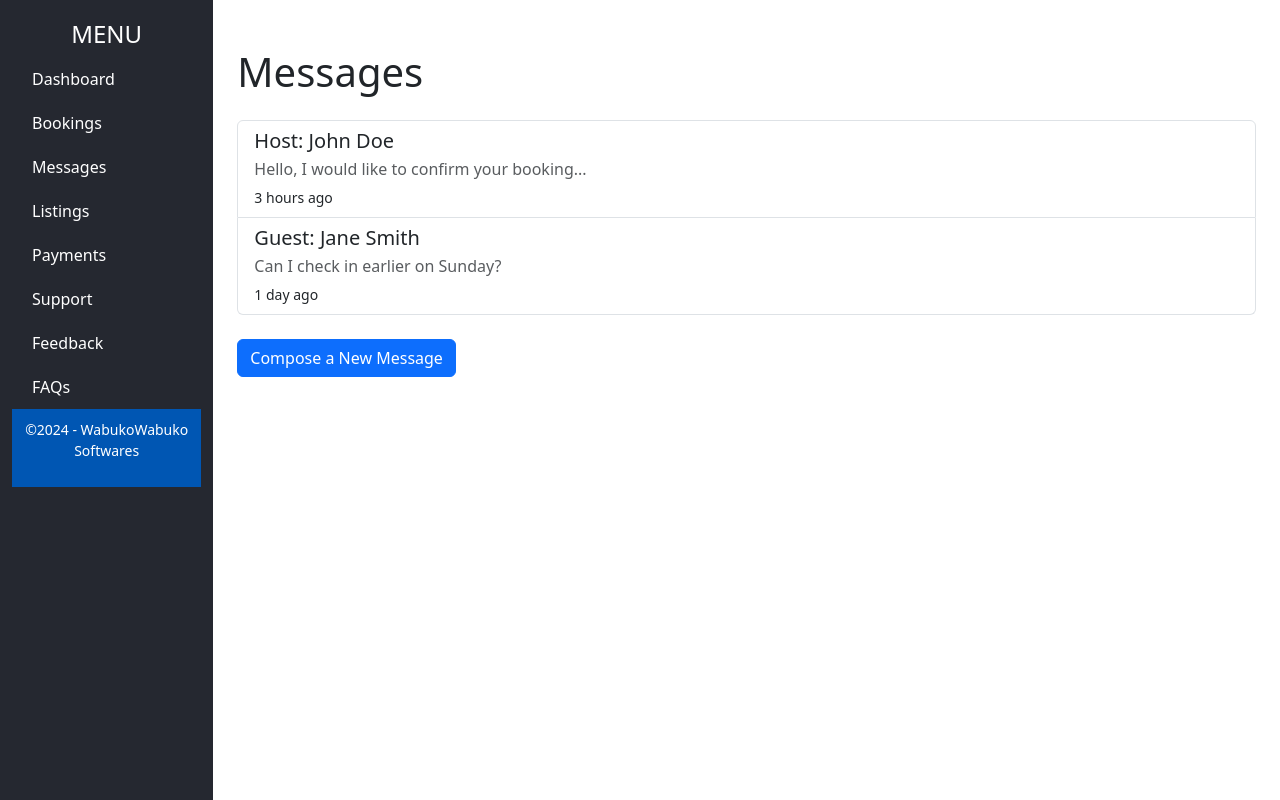
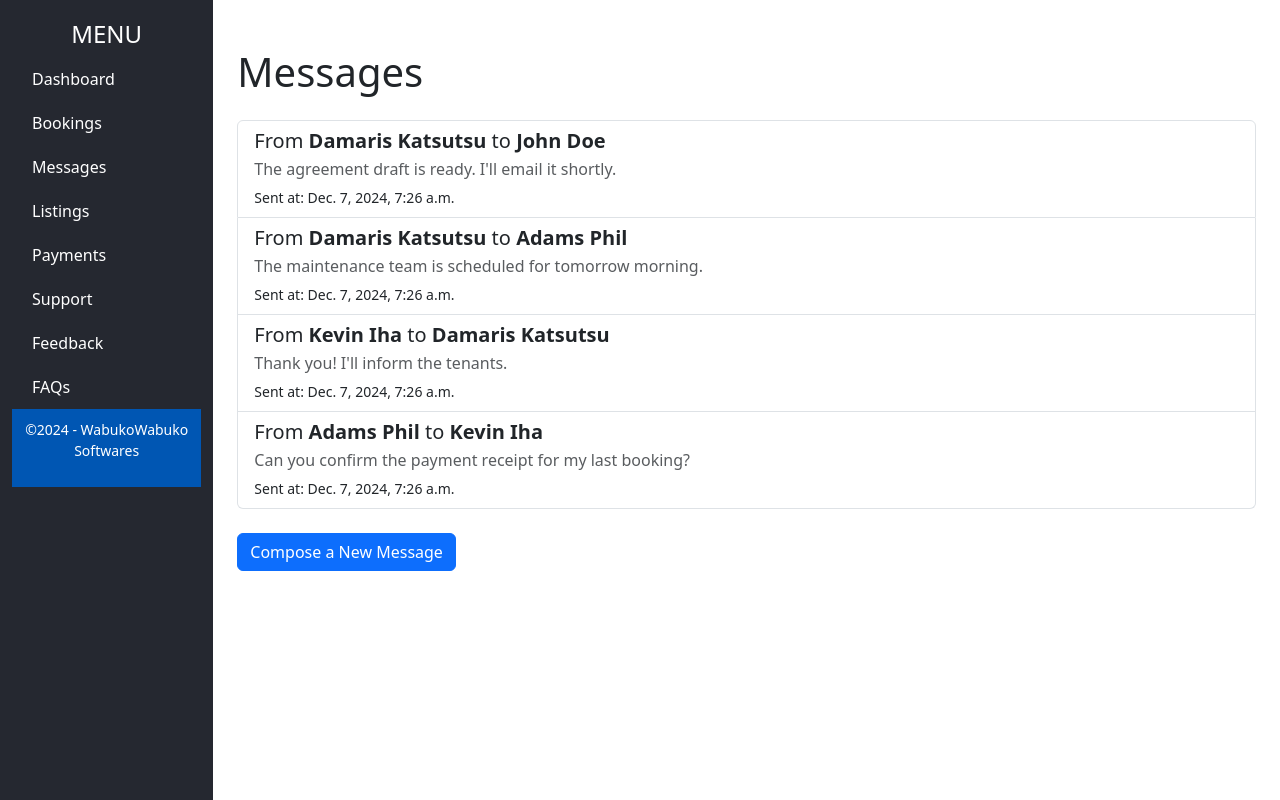
Before and after one commit to WabukoWabuko/AirBnB, a Django app: page /messagesM/ in a window 1280 px wide. Run offline with Django 4.2, Linux system fonts and the light colour scheme; data comes from the database, SQL or seed files in the repository; both versions use the stored data as it was after the commit.

Commit message:
Delete funcionality in messages

```diff
--- a/App/templates/messagesM.html
+++ b/App/templates/messagesM.html
@@ -7,18 +7,37 @@
 {% block mainContent %}
     <div class="container my-5">
         <h1 class="mb-4">Messages</h1>
+
         <div class="list-group">
-            <a href="#" class="list-group-item list-group-item-action">
-                <h5 class="mb-1">Host: John Doe</h5>
-                <p class="mb-1 text-muted">Hello, I would like to confirm your booking...</p>
-                <small>3 hours ago</small>
-            </a>
-            <a href="#" class="list-group-item list-group-item-action">
-                <h5 class="mb-1">Guest: Jane Smith</h5>
-                <p class="mb-1 text-muted">Can I check in earlier on Sunday?</p>
-                <small>1 day ago</small>
-            </a>
+            {% for message in dataMessages %}
+            <div class="list-group-item list-group-item-action position-relative">
+                <h5 class="mb-1">From <strong>{{ message.sender.username }}</strong> to <strong>{{ message.receiver.username }}</strong></h5>
+                <p class="mb-1 text-muted">{{ message.content }}</p>
+                <small>Sent at: {{ message.created_at }}</small>
+
+                <!-- Delete button (hidden by default) -->
+                <form action="{% url 'delete_message' message.id %}" method="POST" class="delete-form position-absolute top-0 end-0">
+                    {% csrf_token %}
+                    <button type="submit" class="btn btn-sm btn-danger">Delete</button>
+                </form>
+            </div>
+            {% endfor %}
         </div>
+
         <a href="#" class="btn btn-primary mt-4">Compose a New Message</a>
     </div>
+
+    <style>
+        .list-group-item {
+            transition: background-color 0.3s ease;
+        }
+
+        .delete-form {
+            display: none;
+        }
+
+        .list-group-item:hover .delete-form {
+            display: block;
+        }
+    </style>
 {% endblock mainContent %}
--- a/App/templates/payments.html
+++ b/App/templates/payments.html
@@ -52,10 +52,7 @@
                         <label for="amount" class="form-label">Enter Amount</label>
                         <input type="number" id="amount" class="form-control" placeholder="Enter amount">
                     </div>
-                    <div class="mb-3">
-                        <label for="phone" class="form-label">Enter Phone</label>
-                        <input id="phone" class="form-control" placeholder="Enter phone">
-                    </div>
+
                     <button type="submit" class="btn btn-primary">Pay Now</button>
                 </form>
             </div>
--- a/App/urls.py
+++ b/App/urls.py
@@ -23,4 +23,5 @@ urlpatterns = [
     path('makeBooking/', views.makeBooking, name="make_booking_page"),
     # path('api/emergency-alert/', emergency_alert, name='emergency_alert'),
     path('emergency/', views.report_emergency, name='report_emergency'),
+    path('delete_message/<int:message_id>/', views.delete_message, name='delete_message'),
 ] + static(settings.MEDIA_URL, document_root=settings.MEDIA_ROOT)
--- a/App/views.py
+++ b/App/views.py
@@ -1,7 +1,7 @@
 from django.http import JsonResponse
 from django.views.decorators.csrf import csrf_exempt
 import json
-from django.shortcuts import render, redirect
+from django.shortcuts import render, redirect, get_object_or_404
 from django.contrib.auth.models import User as bamdam
 from .forms import *
 from django.contrib.auth import authenticate, login, logout
@@ -168,6 +168,15 @@ def listings(request):
     return render(request, "listings.html")
 
 def messagesM(request):
+    dataMessages = Message.objects.all()
+    return render(request, "messagesM.html", {'dataMessages': dataMessages})
+
+def delete_message(request, message_id):
+    if request.method == "POST":
+        message = get_object_or_404(Message, id=message_id)
+        message.delete()
+        messages.success(request, "Message deleted successfully.")
+        return redirect('messages_page')
     return render(request, "messagesM.html")
 
 def payments(request):
```
Also changed, not shown: db.sqlite3.
